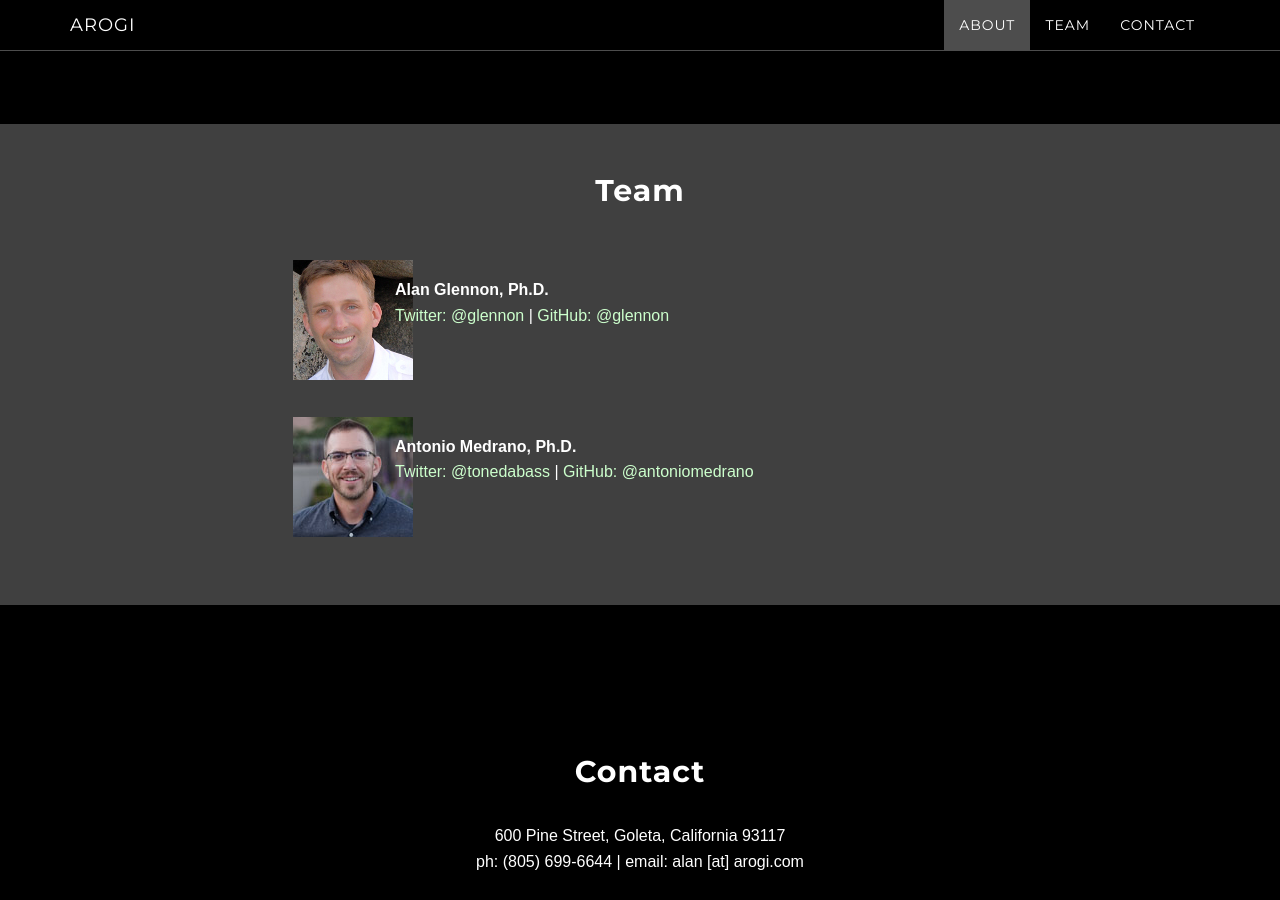
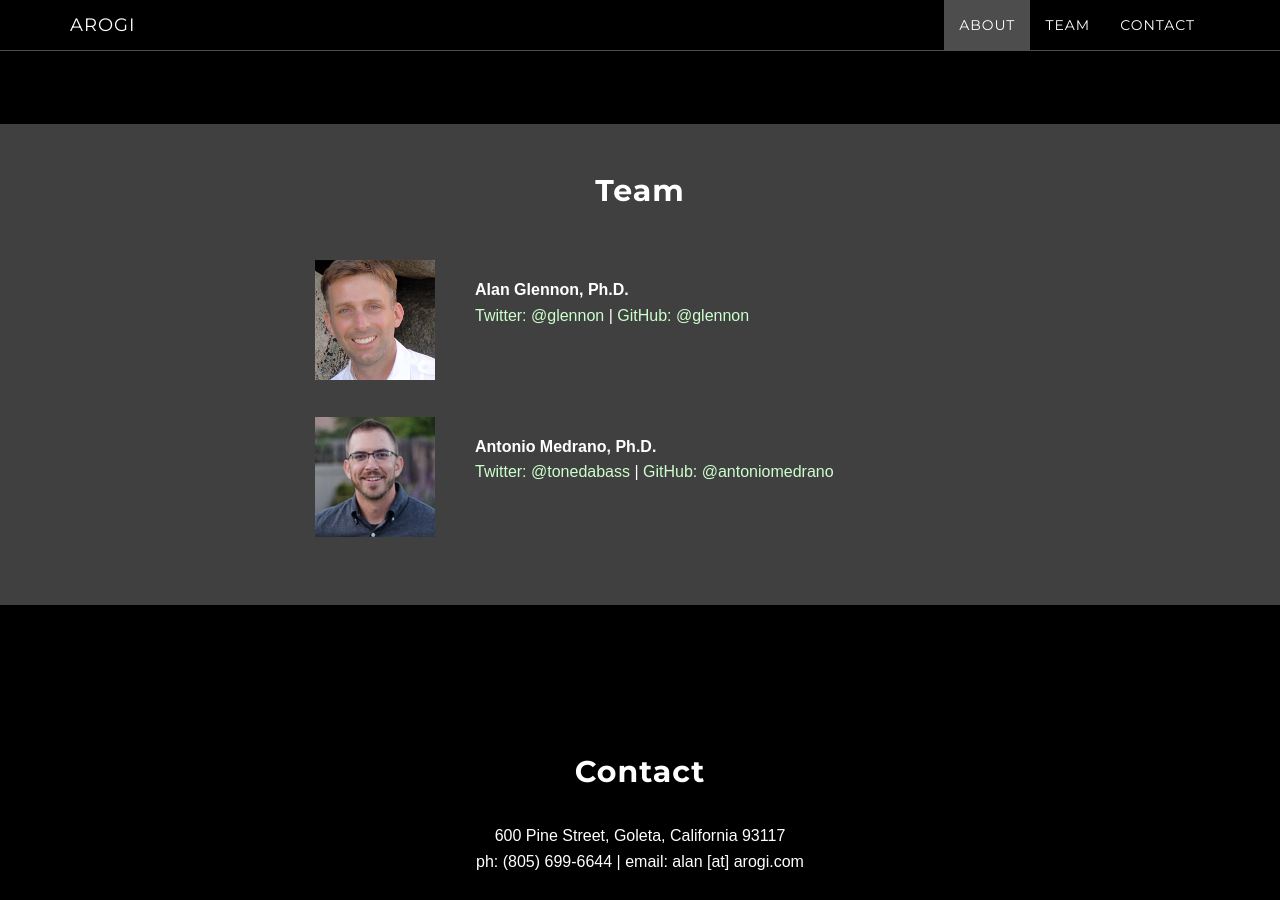
Before and after one commit to arogi/arogi.github.io, a Jekyll site: the page built from index.html, in a window 1280 px wide and 900 px high, scrolled down 872 px. Built offline with Jekyll 4.4.1, drawn with Linux system fonts in a browser that asks for light colours.

Commit message:
Update team.html
image overlap fix

```diff
--- a/_includes/team.html
+++ b/_includes/team.html
@@ -7,11 +7,11 @@
                     <center>
                     <table style="font-family: Arial;" width=100%>
                       <tr>
-                        <td style="width:10%; padding:2.5%; text-align: center;"><img src="img/alanhead.jpg" style="width=50%"/></td>
+                        <td style="width:200px; padding:2.5%; text-align: center;"><img src="img/alanhead.jpg" style="width=50%"/></td>
                         <td><p><strong>Alan Glennon, Ph.D.</strong><br /><a href="http://twitter.com/glennon">Twitter: @glennon</a> | <a href="http://github.com/glennon">GitHub: @glennon</a></p></td>
                       </tr>
                       <tr>
-                        <td style="width:10%; padding:2.5%; text-align: center;"><img src="img/antoniohead1.jpg" style="width=50%"/></td>
+                        <td style="width:200px; padding:2.5%; text-align: center;"><img src="img/antoniohead1.jpg" style="width=50%"/></td>
                         <td><p><strong>Antonio Medrano, Ph.D.</strong><br /><a href="http://twitter.com/tonedabass">Twitter: @tonedabass</a> | <a href="http://github.com/antoniomedrano">GitHub: @antoniomedrano</a></p></td>
                       </tr>
                     </table>
```
